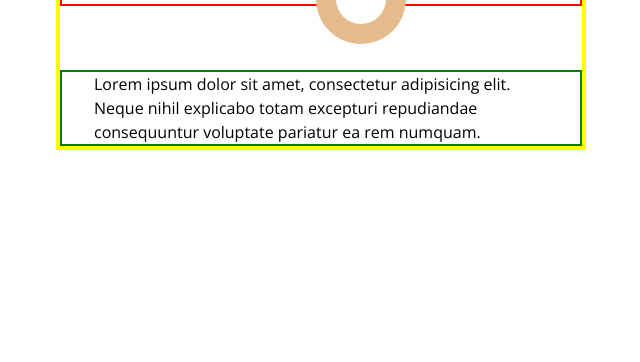
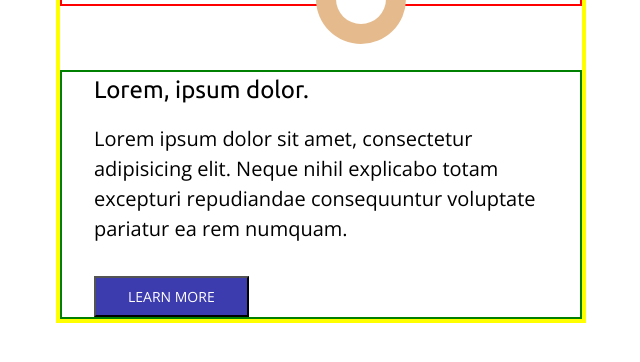
Before and after one commit to andrewrey/andrew_reynoldsPortfolio, a React (Create React App) app: page / in a window 1280 px wide. Shown: the part 1476-1838 px from the top of the page, without its empty margins (319-959 px from the left). Built offline with nearby package versions, Linux system fonts and the light colour scheme.

Commit message:
added typography to background card

```diff
--- a/src/Components/main/mainComponents/Background.js
+++ b/src/Components/main/mainComponents/Background.js
@@ -22,9 +22,13 @@ const Background = () => {
           </div>
         </div>
         <div className={styles.background__card}>
-          Lorem ipsum dolor sit amet, consectetur adipisicing elit. Neque nihil
-          explicabo totam excepturi repudiandae consequuntur voluptate pariatur
-          ea rem numquam.
+          <h3>Lorem, ipsum dolor.</h3>
+          <p>
+            Lorem ipsum dolor sit amet, consectetur adipisicing elit. Neque
+            nihil explicabo totam excepturi repudiandae consequuntur voluptate
+            pariatur ea rem numquam.
+          </p>
+          <button>learn more</button>
         </div>
       </div>
     </section>
--- a/src/Components/main/mainComponents/Background.module.scss
+++ b/src/Components/main/mainComponents/Background.module.scss
@@ -36,7 +36,7 @@
 .background__circle_blue {
   width: 120px;
   height: 120px;
-  background-color: rgb(31, 31, 223);
+  background-color: rgb(60, 60, 175);
   border-radius: 50%;
   position: relative;
   right: 90px;
@@ -84,4 +84,22 @@
   border: 2px solid green;
   margin-top: 4rem;
   padding: 0 2rem;
+  h3 {
+    font-family: $ubnt;
+    font-size: 1.5rem;
+    font-weight: 400;
+  }
+  p {
+    margin-top: 1rem;
+    font-size: 1.25rem;
+    font-weight: 100;
+  }
+  button {
+    margin-top: 2rem;
+    background-color: rgb(60, 60, 175);
+    color: white;
+    padding: 0.5rem 2rem;
+    text-transform: uppercase;
+    font-size: 0.875rem;
+  }
 }
```
